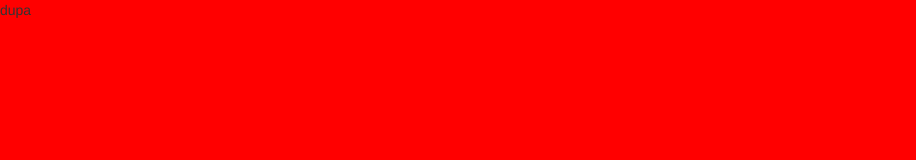
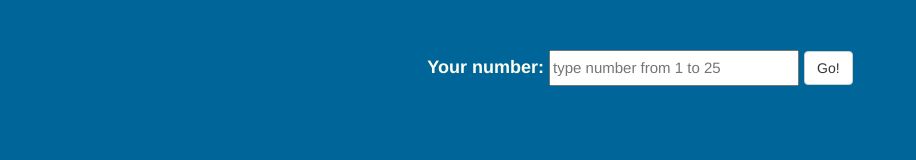
Before and after one commit to smolinska/number-game, a website: page src/index.html in a window 1280 px wide. Shown: the whole page, without its empty margins (0-916 px from the left). Drawn offline with nearby package versions, Linux system fonts and the light colour scheme; files that its build step writes are made by us from their sources.

Commit message:
random number

```diff
--- a/src/css/bg.scss
+++ b/src/css/bg.scss
@@ -1,3 +1,3 @@
 body{
-  background: red;
+  background: #006699;
 }
--- a/src/css/main.scss
+++ b/src/css/main.scss
@@ -0,0 +1,16 @@
+body {
+  color: ivory;
+  text-align: center;
+  line-height: 30px;
+  font-size: large;
+}
+
+.row {
+  padding: 50px;
+}
+
+.typed-number {
+  color: #006699;
+  width: 250px;
+  font-size: 15px;
+}
--- a/src/js/main.js
+++ b/src/js/main.js
@@ -1,2 +1,13 @@
-let s = 'working';
-console.log(`Iam ${s}`);
+let pickedNumber = Math.floor(Math.random() * 24) + 1;
+console.log(pickedNumber);
+
+
+$('form .btn').click(function () {
+    let yourNumber = $('form input').val();
+
+    if (pickedNumber === yourNumber) {
+        alert('You win!');
+    } else {
+        alert('You loose!');
+    }
+});
--- a/src/templates/content.html
+++ b/src/templates/content.html
@@ -1 +1,9 @@
-dupa
+<div class="container">
+    <div class="row">
+        <form>
+            <label for="your-number">Your number:</label>
+            <input class="typed-number" type="number" min="1" max="25" step="1" name="our-number" id="our-number" placeholder="type number from 1 to 25">
+            <button class="btn btn-default">Go!</button>
+        </form>
+    </div>
+</div>
```
